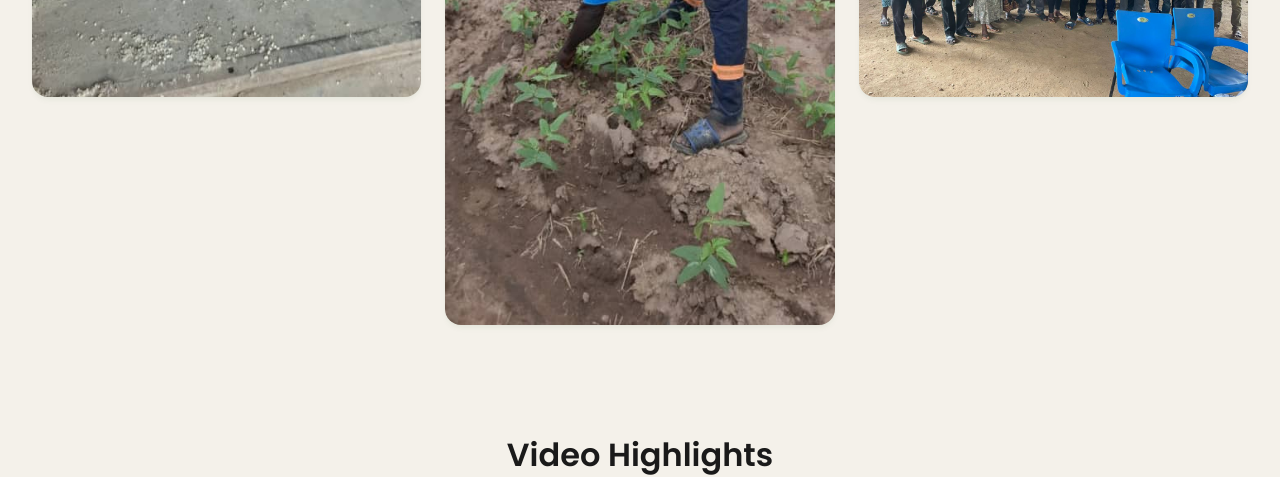
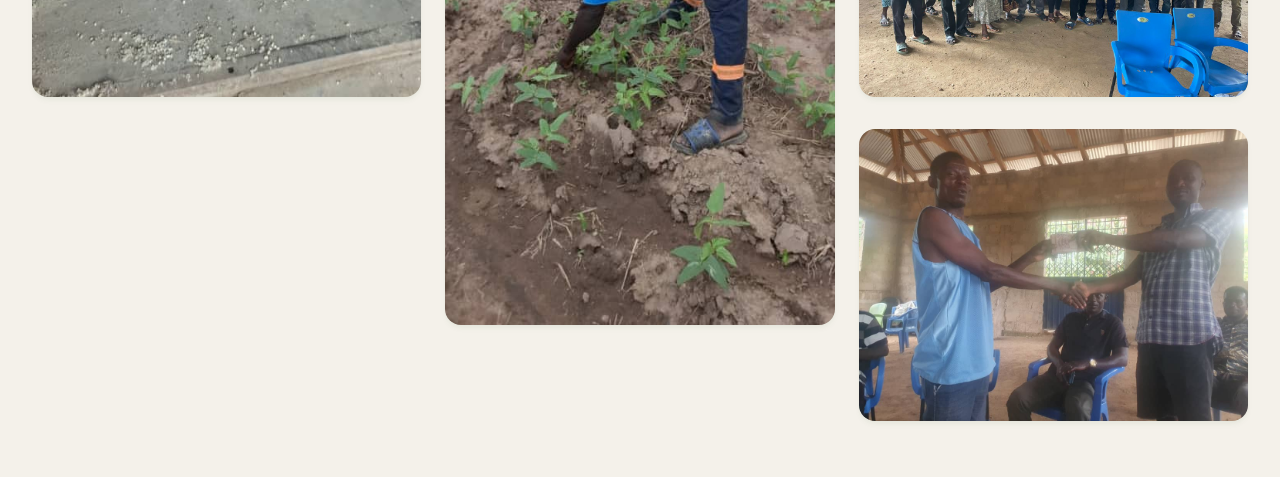
Before and after one commit to dake-07/bloomingfields, a React (Vite) app: page / in a window 1280 px wide. Shown: the part 6020-6497 px from the top of the page. Built offline with nearby package versions, Linux system fonts and the light colour scheme.

Commit message:
Add new community support image and update ImpactGallery

```diff
--- a/src/components/ImpactGallery.jsx
+++ b/src/components/ImpactGallery.jsx
@@ -53,6 +53,12 @@ const ImpactGallery = () => {
             type: 'image',
             src: `${import.meta.env.BASE_URL}assets/gallery/WhatsApp Image 2026-03-01 at 9.35.34 AM.jpeg`,
             caption: 'Agricultural Growth',
+        },
+        {
+            id: 9,
+            type: 'image',
+            src: `${import.meta.env.BASE_URL}assets/gallery/WhatsApp Image 2026-03-05 at 7.52.11 AM - Copy.jpeg`,
+            caption: 'Community Support & Partnership',
         }
     ];
 
```
Also changed, not shown: public/assets/gallery/WhatsApp Image 2026-03-05 at 7.52.11 AM - Copy.jpeg (added).
